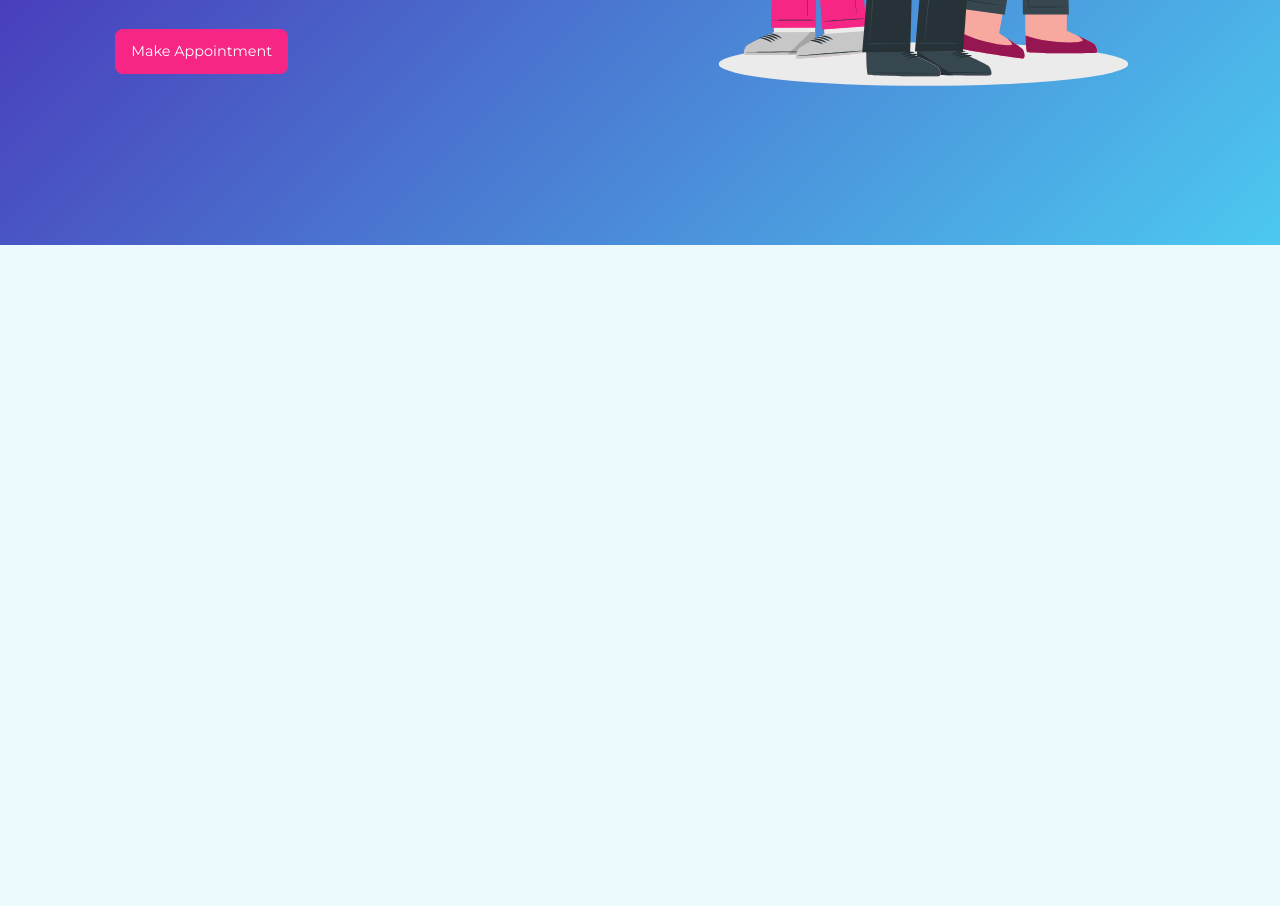
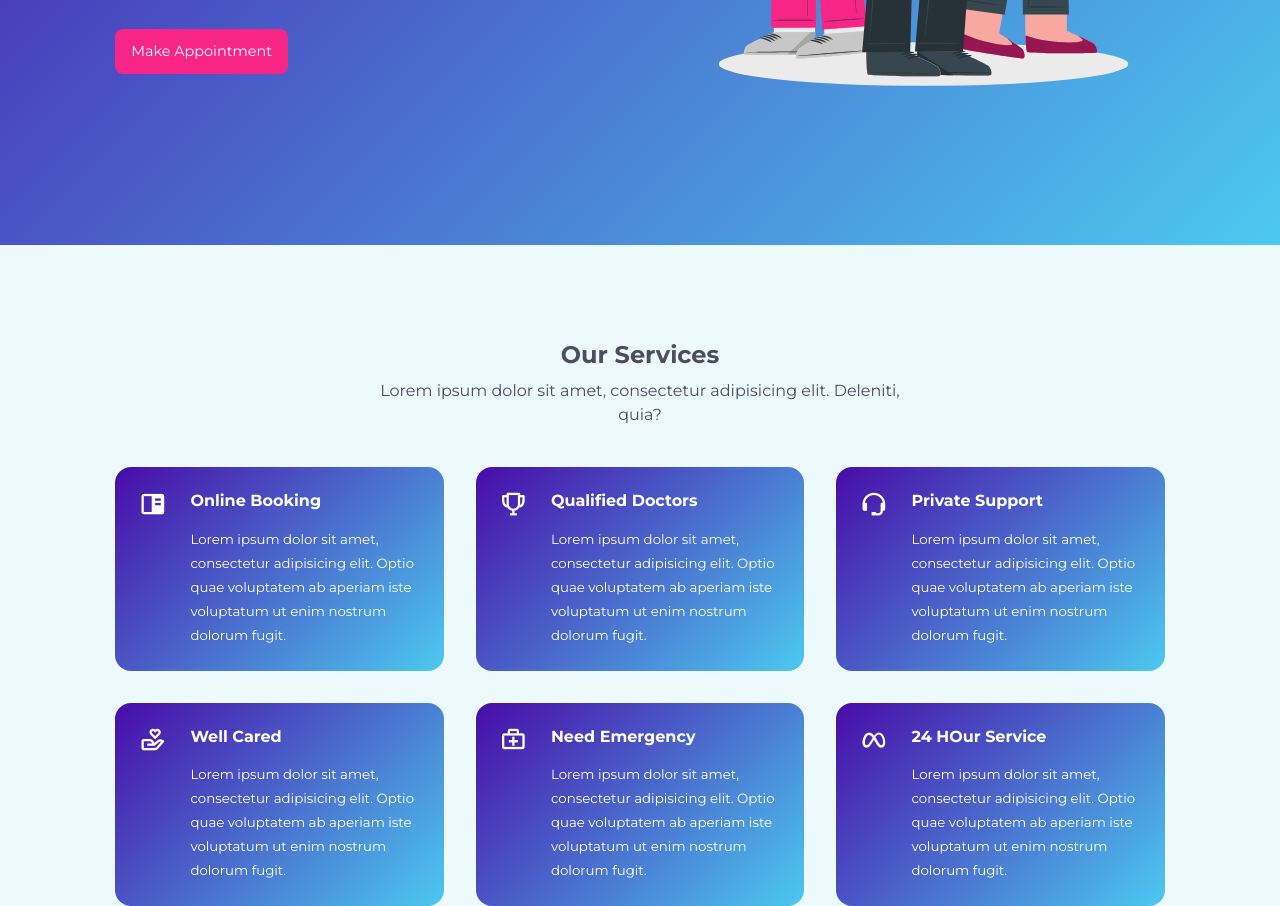
Before and after one commit to SeverinDenys/hospital-Website, a plain HTML site: page index.html in a window 1280 px wide. Shown: the part 555-1461 px from the top of the page. Before the commit the page ends 800 px from the top, so only its background shows below. Drawn offline with nearby package versions, Linux system fonts and the light colour scheme.

Commit message:
services section

```diff
--- a/index.html
+++ b/index.html
@@ -49,6 +49,82 @@
       </div>
     </header>
     <!-- END OF HEADER -->
+    <section id="services">
+      <h2>Our Services</h2>
+      <p>
+        Lorem ipsum dolor sit amet, consectetur adipisicing elit. Deleniti,
+        quia?
+      </p>
+      <div class="container">
+        <article>
+          <i class="bx bxs-book-content"></i>
+          <div>
+            <h4>Online Booking</h4>
+            <small
+              >Lorem ipsum dolor sit amet, consectetur adipisicing elit. Optio
+              quae voluptatem ab aperiam iste voluptatum ut enim nostrum dolorum
+              fugit.</small
+            >
+          </div>
+        </article>
+        <article>
+          <i class="bx bx-trophy"></i>
+          <div>
+            <h4>Qualified Doctors</h4>
+            <small
+              >Lorem ipsum dolor sit amet, consectetur adipisicing elit. Optio
+              quae voluptatem ab aperiam iste voluptatum ut enim nostrum dolorum
+              fugit.</small
+            >
+          </div>
+        </article>
+        <article>
+          <i class="bx bx-support"></i>
+          <div>
+            <h4>Private Support</h4>
+            <small
+              >Lorem ipsum dolor sit amet, consectetur adipisicing elit. Optio
+              quae voluptatem ab aperiam iste voluptatum ut enim nostrum dolorum
+              fugit.</small
+            >
+          </div>
+        </article>
+        <article>
+          <i class="bx bx-donate-heart"></i>
+          <div>
+            <h4>Well Cared</h4>
+            <small
+              >Lorem ipsum dolor sit amet, consectetur adipisicing elit. Optio
+              quae voluptatem ab aperiam iste voluptatum ut enim nostrum dolorum
+              fugit.</small
+            >
+          </div>
+        </article>
+        <article>
+          <i class="bx bx-first-aid"></i>
+          <div>
+            <h4>Need Emergency</h4>
+            <small
+              >Lorem ipsum dolor sit amet, consectetur adipisicing elit. Optio
+              quae voluptatem ab aperiam iste voluptatum ut enim nostrum dolorum
+              fugit.</small
+            >
+          </div>
+        </article>
+        <article>
+          <i class="bx bxl-meta"></i>
+          <div>
+            <h4>24 HOur Service</h4>
+            <small
+              >Lorem ipsum dolor sit amet, consectetur adipisicing elit. Optio
+              quae voluptatem ab aperiam iste voluptatum ut enim nostrum dolorum
+              fugit.</small
+            >
+          </div>
+        </article>
+      </div>
+    </section>
+    <!-- END OF SERVICE -->
     <script src="./main.js"></script>
   </body>
 </html>
--- /dev/null
+++ b/partials/_services.scss
@@ -0,0 +1,66 @@
+#services {
+  .container {
+    display: grid;
+    grid-template-columns: repeat(3, 1fr);
+    gap: 2rem;
+
+    article {
+      @include gradientBackground;
+      padding: 1.5rem;
+      border-radius: 1rem;
+      display: flex;
+      gap: 1.5rem;
+      height: fit-content;
+      transition: all 400ms ease;
+
+      &:hover {
+        margin-top: -0.5rem;
+      }
+
+      i {
+        font-size: 1.7rem;
+      }
+
+      div {
+        h4 {
+          margin-bottom: 1rem;
+        }
+      }
+    }
+  }
+}
+
+// * ===================== MEDIA QUERIES (MEDIUM DEVICES) ================ *//
+@media screen and (max-width: 1024px) {
+  #services {
+    .container {
+      gap: 1rem;
+      grid-template-columns: 1fr 1fr;
+
+      article {
+        padding: 1.2rem;
+        gap: 0.8rem;
+
+        &:hover {
+          margin: 0;
+        }
+      }
+    }
+  }
+}
+// * ===================== MEDIA QUERIES (small DEVICES) ================ *//
+@media screen and (max-width: 600px) {
+  #services {
+    .container {
+      grid-template-columns: 1fr;
+
+      article {
+        div {
+          h4 {
+            margin-bottom: 0.8rem;
+          }
+        }
+      }
+    }
+  }
+}
--- a/style.scss
+++ b/style.scss
@@ -2,4 +2,5 @@
 @import "./partials/mixins";
 @import "./partials/nav";
 @import "./partials/header";
+@import "./partials/services";
 @import "./partials/general";
```
Also changed, not shown: css/style.min.css, 1 other file.
